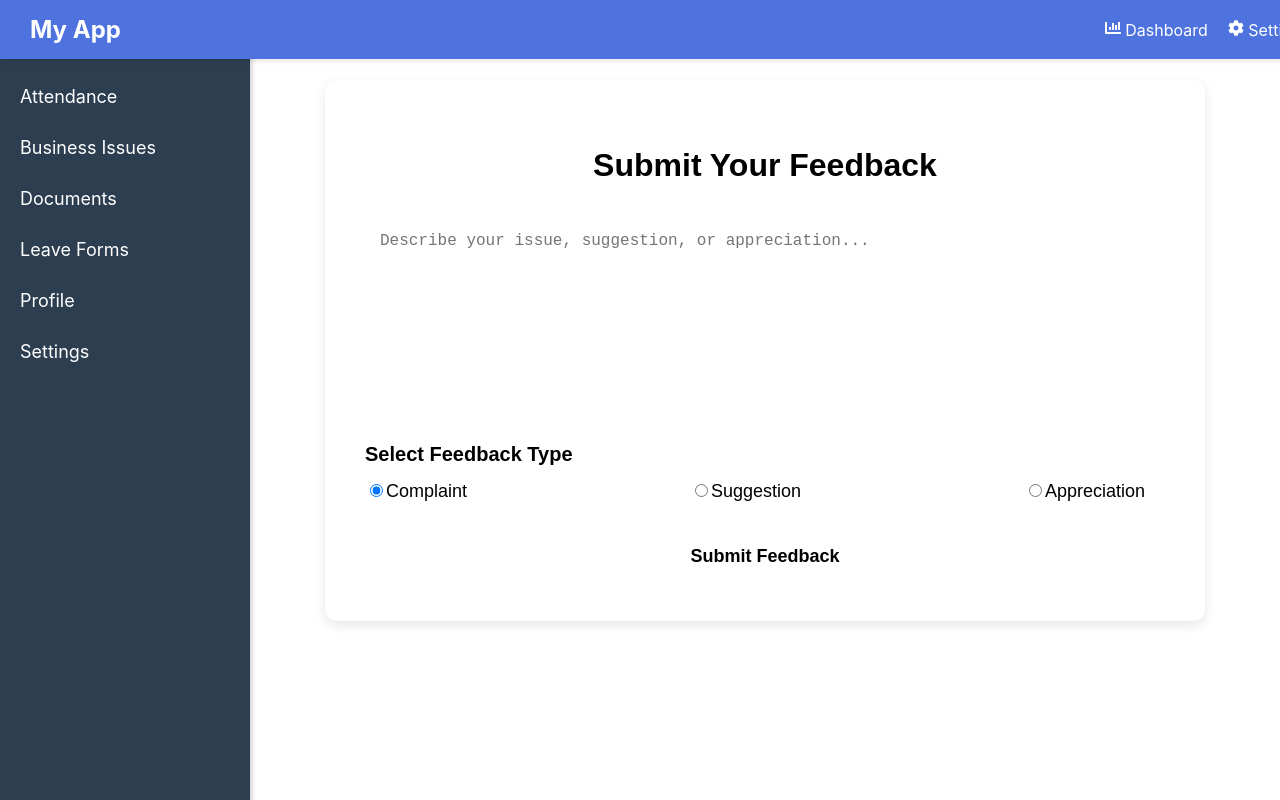
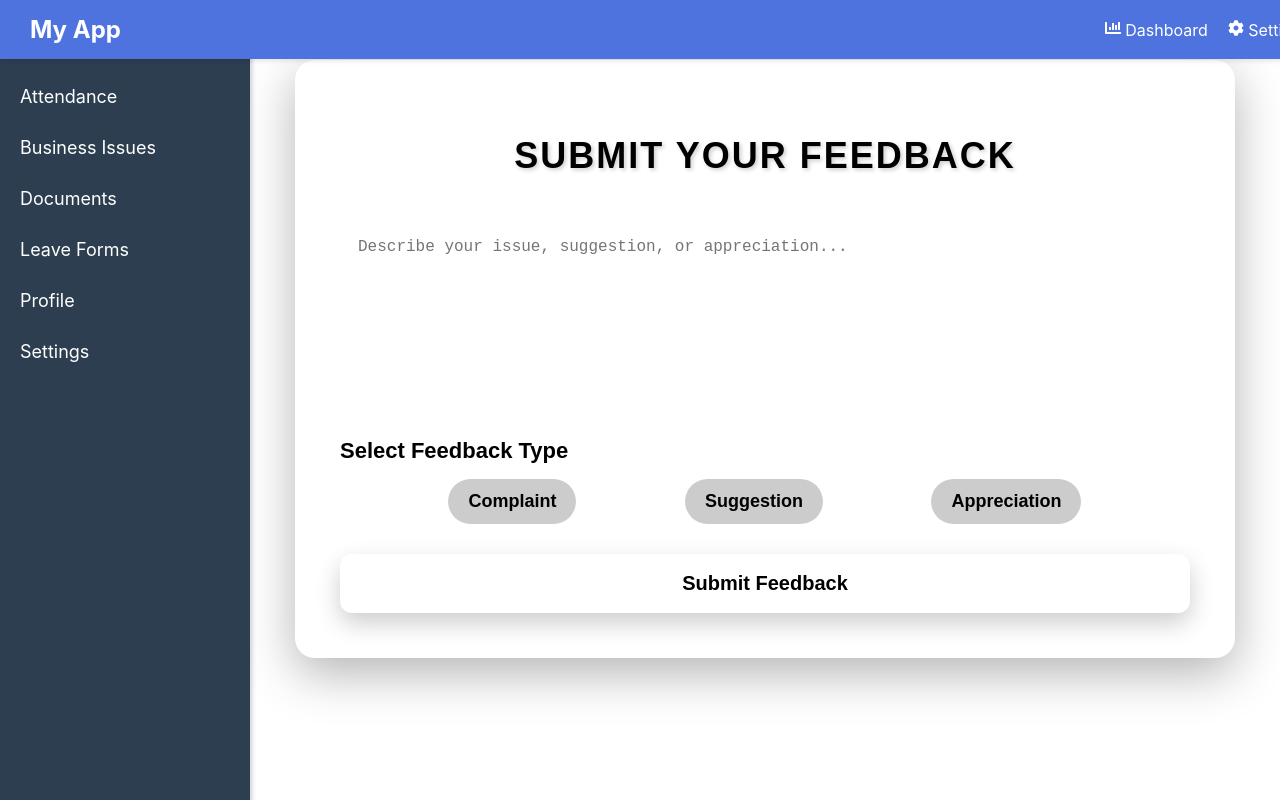
Before and after one commit to Sisamkele022/Capaciti-Automation-System, a React (Create React App) app: page /business-issues in a window 1280 px wide. Built offline with nearby package versions, Linux system fonts and the light colour scheme.

Commit message:
Still need to work on the business issues page

```diff
--- a/src/styles/BusinessIssues.css
+++ b/src/styles/BusinessIssues.css
@@ -1,103 +1,150 @@
-/* Container for the entire page */
-.issues-container {
-  max-width: 800px;
-  margin: 80px auto; /* Moves content down */
-  padding: 40px;
-  background-color: var(--bg-dark); /* Dark background */
-  border-radius: 12px;
-  box-shadow: 0px 4px 12px rgba(0, 0, 0, 0.1); /* Light shadow for elevation */
-  font-family: 'Arial', sans-serif;
-  color: var(--text-light); /* Light text color */
+/* Scoped color palette */
+.dashboard-container {
+  --primary-color: #00C853; /* Green Accent */
+  --secondary-color: #f9fafb; /* Light Grey */
+  --accent-color: #00C853; /* Green Accent */
+  --bg-dark: #2C3E50; /* Darker Background */
+  --bg-light: #34495E; /* Slightly lighter background */
+  --text-light: #ECF0F1; /* Light Text Color */
+  --border-color: #7F8C8D; /* Border Color */
 }
 
-/* Title */
-.issues-container h2 {
-  font-size: 32px;
-  color: var(--primary-color); /* Deep blue */
-  text-align: center;
-  margin-bottom: 30px;
-  font-weight: bold;
+/* Main container */
+.issues-container {
+  max-width: 850px;
+  margin: 60px auto; /* Adjusted margin to ensure it fits the screen */
+  padding: 45px;
+  background-color: var(--bg-dark);
+  border-radius: 20px;
+  box-shadow: 0px 15px 50px rgba(0, 0, 0, 0.3);
+  font-family: 'Arial', sans-serif;
+  color: var(--text-light);
+  position: relative;
+  overflow: hidden;
+  z-index: 1;
+  max-height: calc(100vh - 80px); /* Ensures the container fits on the screen */
+  overflow-y: auto; /* Prevents scrolling outside the container */
 }
 
-/* Text area for issue input */
+/* Title section */
+.issues-container h2 {
+  font-size: 36px;
+  color: var(--primary-color);
+  text-align: center;
+  margin-bottom: 40px;
+  font-weight: 700;
+  letter-spacing: 2px;
+  text-transform: uppercase;
+  position: relative;
+  z-index: 2;
+  text-shadow: 2px 2px 4px rgba(0, 0, 0, 0.2);
+}
+
+/* Text area for input */
 .text-input-section textarea {
   width: 100%;
-  height: 150px;
-  padding: 15px;
-  border: 1px solid var(--border-color); /* Light border */
-  border-radius: 10px;
+  height: 170px; /* Adjusted height to fit screen */
+  padding: 18px;
+  border-radius: 15px;
+  border: 2px solid var(--bg-light); /* Line surrounding the text box */
+  background-color: var(--bg-light);
+  color: var(--text-light);
+  font-size: 16px;
+  line-height: 1.6;
   margin-bottom: 25px;
-  font-size: 16px;
-  line-height: 1.5;
+  transition: all 0.3s ease;
+  box-sizing: border-box;
   resize: none;
-  background-color: var(--bg-light); /* Lighter background for text area */
-  color: var(--text-light); /* Light text inside text area */
-  transition: border-color 0.3s ease;
+  position: relative;
+  z-index: 2;
 }
 
+/* Text box focus state */
 .text-input-section textarea:focus {
-  border-color: var(--accent-color); /* Green border when focused */
+  border-color: var(--accent-color);
   outline: none;
+  box-shadow: 0px 0px 12px rgba(0, 200, 83, 0.5);
 }
 
-/* Section for feedback category selection */
+/* Category selection - radio buttons */
 .category-selection {
   margin-bottom: 30px;
 }
 
 .category-selection h3 {
-  font-size: 20px;
-  color: var(--text-light); /* Light text */
+  font-size: 22px;
+  color: var(--text-light);
+  font-weight: 600;
   margin-bottom: 15px;
-  font-weight: 600;
 }
 
 .radio-buttons {
   display: flex;
-  justify-content: space-between;
+  justify-content: space-evenly;
   margin-bottom: 25px;
+}
+
+.radio-buttons input[type="radio"] {
+  display: none;
 }
 
 .radio-buttons label {
   font-size: 18px;
-  color: var(--text-light); /* Light text */
+  color: var(--text-light);
+  font-weight: 600;
   cursor: pointer;
-  margin-right: 20px;
-  transition: color 0.3s ease;
+  padding: 12px 20px;
+  border-radius: 25px;
+  background-color: rgba(0, 0, 0, 0.2);
+  transition: all 0.3s ease;
+}
+
+.radio-buttons input[type="radio"]:checked + label {
+  background-color: var(--accent-color);
+  color: white;
 }
 
 .radio-buttons label:hover {
-  color: var(--accent-color); /* Green on hover */
+  background-color: var(--primary-color);
+  color: white;
+  transform: scale(1.05);
+}
+
+.radio-buttons label:active {
+  transform: scale(0.95);
 }
 
 /* Submit button */
 .submit-button-section button {
   width: 100%;
-  padding: 14px 20px;
-  background-color: var(--accent-color); /* Green background */
-  color: var(--text-light); /* Light text */
-  font-size: 18px;
+  padding: 18px 24px;
+  background-color: var(--bg-dark); /* Permanent background color */
+  color: var(--text-light);
+  font-size: 20px;
+  font-weight: 600;
   border: none;
-  border-radius: 8px;
+  border-radius: 12px;
   cursor: pointer;
-  transition: background-color 0.3s ease, transform 0.2s ease;
-  font-weight: bold;
+  transition: background-color 0.3s ease, transform 0.2s ease, box-shadow 0.3s ease;
+  box-shadow: 0px 10px 25px rgba(0, 0, 0, 0.2);
 }
 
 .submit-button-section button:hover {
-  background-color: #2ecc71; /* Darker green on hover */
-  transform: translateY(-2px); /* Slight lifting effect */
+  background-color: #34495E; /* Lighter shade of bg-dark */
+  transform: translateY(-6px);
+  box-shadow: 0px 15px 35px rgba(0, 0, 0, 0.3);
 }
 
 .submit-button-section button:active {
-  transform: translateY(1px); /* Button presses down slightly on click */
+  transform: translateY(2px);
+  box-shadow: none;
 }
 
-/* Feedback status after submission */
+/* Status message after submission */
 .feedback-status {
-  color: var(--accent-color); /* Green status message */
-  font-size: 16px;
+  color: var(--accent-color);
+  font-size: 18px;
+  font-weight: 600;
   text-align: center;
   margin-top: 20px;
-  font-weight: 600;
 }
```
